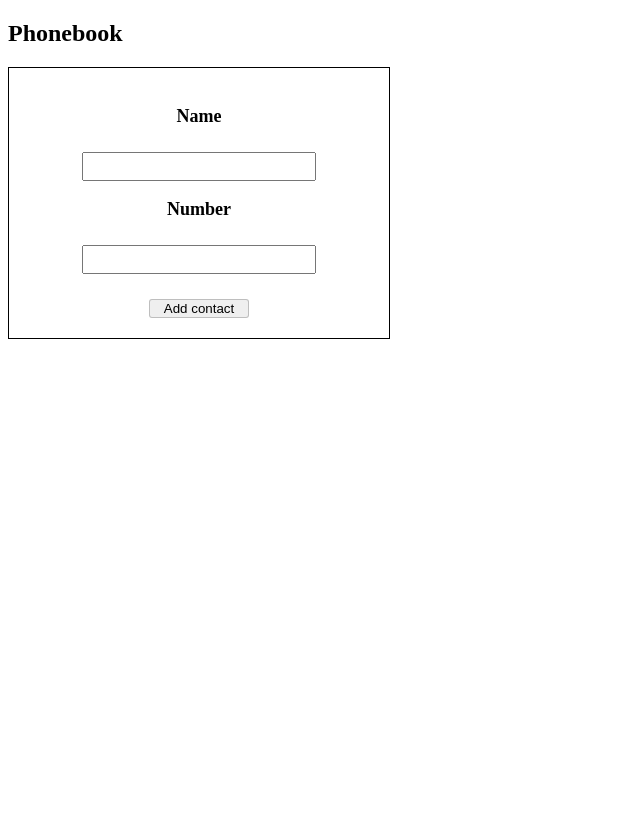
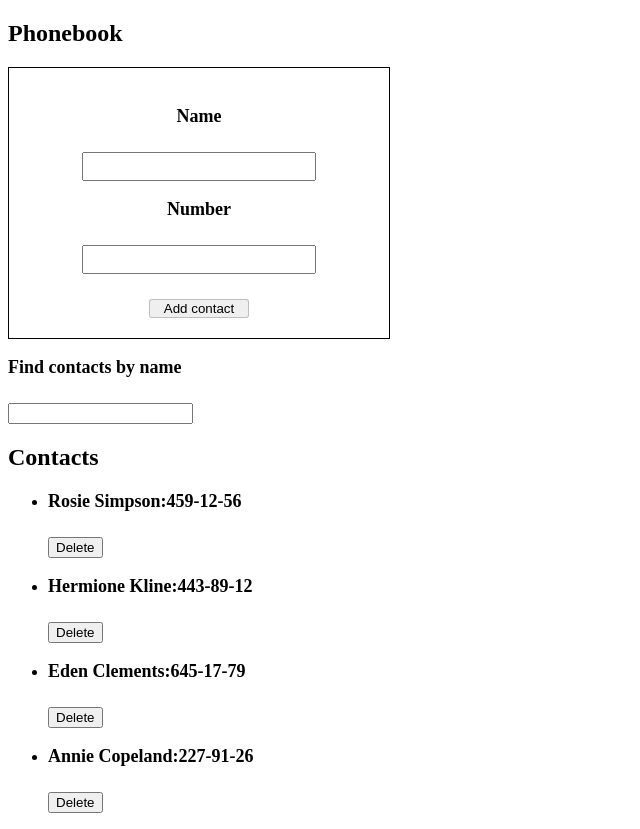
Before and after one commit to OlhaBaturina/goit-react-hw-02-phonebook, a React (Create React App) app: page / in a window 1280 px wide. Shown: the whole page, without its empty margins (0-640 px from the left). Before the commit the page ends 800 px from the top, so only its background shows below. Built offline with nearby package versions, Linux system fonts and the light colour scheme.

Commit message:
Добавляет отобпажение списка и фильтр

```diff
--- a/package.json
+++ b/package.json
@@ -11,7 +11,9 @@
     "react": "^17.0.2",
     "react-dom": "^17.0.2",
     "react-scripts": "4.0.3",
+    "react-toastify": "^7.0.4",
     "shortid": "^2.2.16",
+    "toasts": "^1.0.0",
     "uuid": "^8.3.2",
     "web-vitals": "^1.1.2"
   },
--- a/src/App.js
+++ b/src/App.js
@@ -1,29 +1,72 @@
-// import Counter from "./Components/Counter/Counter";
 import React, { Component } from "react";
 import Form from "./Components/ContactForm/ContactForm";
-// import List from './Components/ListContacts/ListContacts'
+import { ToastContainer, toast } from "react-toastify";
+import "react-toastify/dist/ReactToastify.css";
+import { v4 as uuidv4 } from "uuid";
+import ContactList from "./Components//ContactList/ContactList";
+import Filter from "./Components/FilterContacts/FilterContats";
 
 class App extends Component {
   state = {
-    contacts: [],
-    name: "",
-    number: "",
+    contacts: [
+      { id: "id-1", name: "Rosie Simpson", number: "459-12-56" },
+      { id: "id-2", name: "Hermione Kline", number: "443-89-12" },
+      { id: "id-3", name: "Eden Clements", number: "645-17-79" },
+      { id: "id-4", name: "Annie Copeland", number: "227-91-26" },
+    ],
+    filter: "",
   };
 
-  submitForm = (data) => {
-    //   const contact = {};
-    // contact.name = data.name;
-    // contact.number = data.number;
-    // contact.push(this.state.contacts);
-    console.log(data);
-    // return this.state.contacts;
+  submitForm = ({ name, number }) => {
+    this.addContact(name, number);
+    console.log({ name, number });
+  };
+
+  addContact = (name, number) => {
+    const newContact = {
+      id: uuidv4(),
+      filter: "",
+    };
+
+    this.state.contacts.find((contact) => name === contact.name) &&
+      toast.error(`${name} is already in contacts`);
+
+    this.setState(({ contacts }) => ({
+      contacts: [...contacts, newContact],
+    }));
+  };
+
+  showContact = () => {
+    const { contacts, filter } = this.state;
+
+    return contacts.filter(({ name }) => name.includes(filter));
+  };
+
+  handleFilterChange = (filter) => {
+    this.setState({ filter });
+  };
+
+  removeContact = (contactId) => {
+    this.setState((prevState) => ({
+      contacts: prevState.contacts.filter(({ id }) => id !== contactId),
+    }));
   };
 
   render() {
+    const { contacts, filter } = this.state;
+
     return (
       <>
         <Form onSubmit={this.submitForm} />
-        {/* <List onSubmit={this.submitForm}/> */}
+        <ToastContainer />
+        {contacts.length >= 2 && (
+          <Filter value={filter} onFilterChange={this.handleFilterChange} />
+        )}
+        {}
+        <ContactList
+          contacts={this.showContact()}
+          onDeleteContact={this.removeContact}
+        />
       </>
     );
   }
--- a/src/Components/ContactForm/ContactForm.js
+++ b/src/Components/ContactForm/ContactForm.js
@@ -4,7 +4,6 @@ import s from "./ContactForm.module.css";
 
 class Form extends Component {
   state = {
-    contacts: [],
     name: "",
     number: "",
   };
--- /dev/null
+++ b/src/Components/ContactList/ContactList.js
@@ -0,0 +1,38 @@
+import React from "react";
+import PropTypes from "prop-types";
+// import './ContactList.css';
+import ListItem from "../ListItem/ListItem";
+
+const ContactList = ({ contacts, onDeleteContact }) => {
+  return (
+    <div>
+      <h2 className="Heading">Contacts</h2>
+
+      <ul className="ContactList">
+        {contacts.map(({ id, name, number }) => (
+          <ListItem
+            key={id}
+            name={name}
+            number={number}
+            onDelete={() => onDeleteContact(id)}
+          />
+        ))}
+      </ul>
+    </div>
+  );
+};
+
+ContactList.propTypes = {
+  contacts: PropTypes.oneOfType([
+    PropTypes.arrayOf(
+      PropTypes.shape({
+        id: PropTypes.string.isRequired,
+        name: PropTypes.string.isRequired,
+        number: PropTypes.string.isRequired,
+      })
+    ),
+    PropTypes.array,
+  ]),
+};
+
+export default ContactList;
--- /dev/null
+++ b/src/Components/FilterContacts/FilterContats.js
@@ -0,0 +1,23 @@
+import React from "react";
+import { v4 as uuidv4 } from "uuid";
+
+const filterIdInput = uuidv4();
+
+const Filter = ({ value, onFilterChange }) => {
+  return (
+    <div className="Filter">
+      <label htmlFor={filterIdInput}>
+        <p className="Filter-text">Find contacts by name</p>
+        <input
+          id={filterIdInput}
+          className="Filter-input"
+          type="text"
+          value={value}
+          onChange={({ target: { value } }) => onFilterChange(value)}
+        />
+      </label>
+    </div>
+  );
+};
+
+export default Filter;
--- /dev/null
+++ b/src/Components/ListItem/ListItem.js
@@ -0,0 +1,23 @@
+import React from "react";
+import PropTypes from "prop-types";
+
+const ListItem = ({ name, number, onDelete }) => {
+  return (
+    <li className="ListItem">
+      <p className="ListItem-text">
+        {name}:<span>{number}</span>
+      </p>
+
+      <button className="Button" type="submit" onClick={onDelete}>
+        Delete
+      </button>
+    </li>
+  );
+};
+
+ListItem.propTypes = {
+  name: PropTypes.string.isRequired,
+  number: PropTypes.string.isRequired,
+};
+
+export default ListItem;
```
Also changed, not shown: 1 other file (tests, documents, lock files or other folders).
